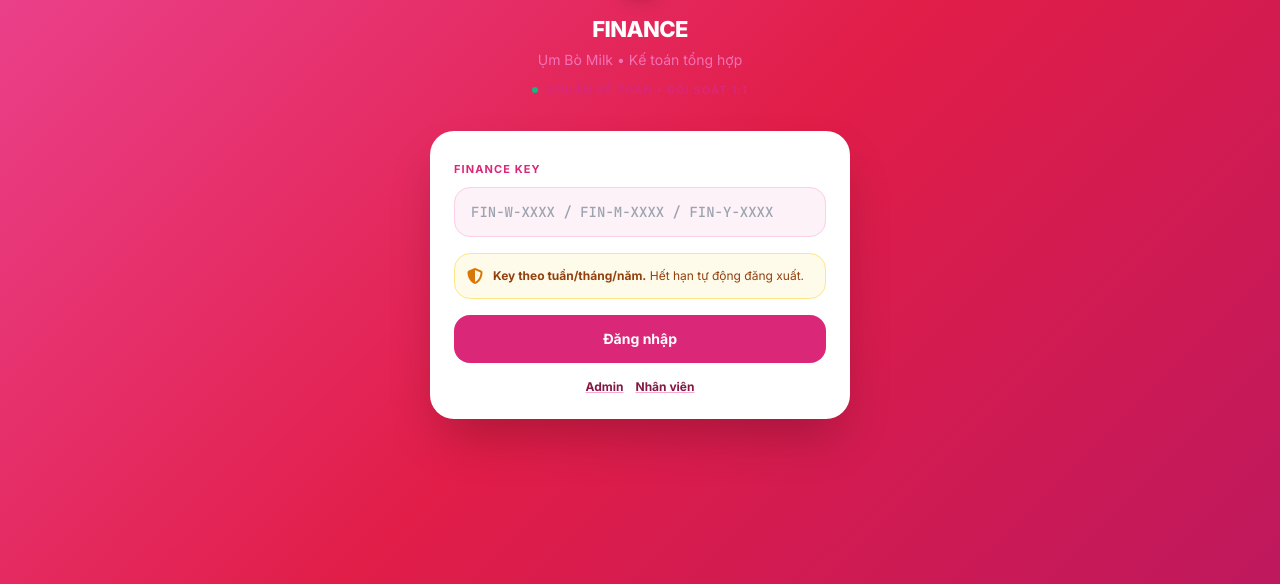
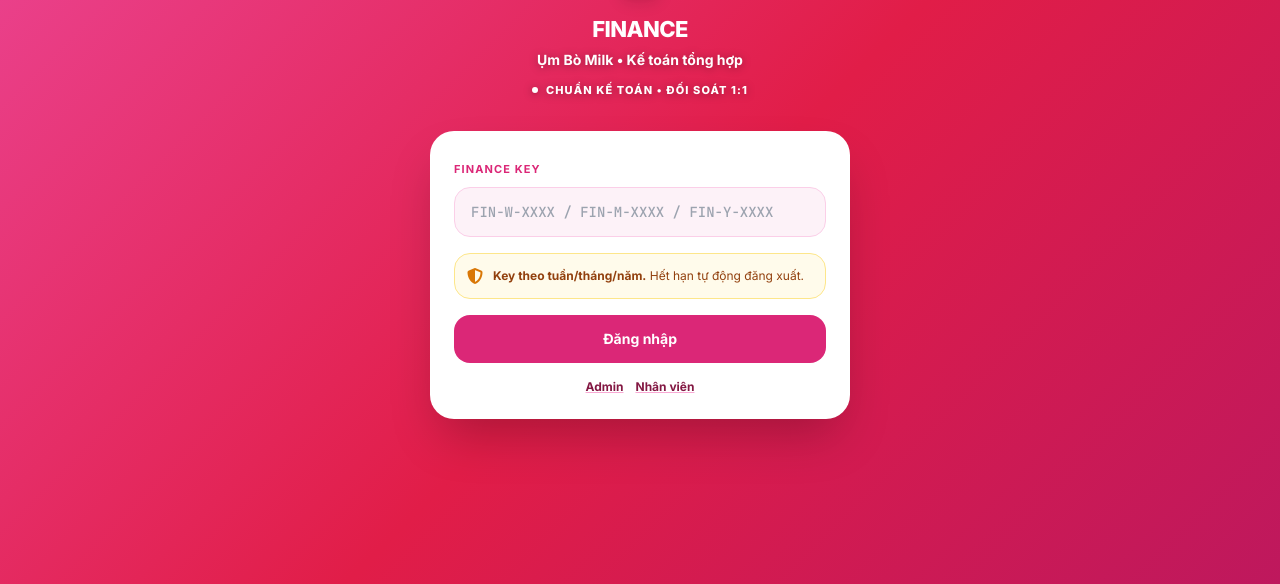
Before and after one commit to Thien-VNPT-CGO/UmBoMilk-Tuyen-Dung-Dao-Tao-AI, a website: page public/finance.html in a window 1280 px wide. Shown: the part 216-800 px from the top of the page. Drawn offline with nearby package versions, Linux system fonts and the light colour scheme; no server answers.

Commit message:
ui: chữ 'Ụm Bò Milk • Kế toán tổng hợp' và 'Chuẩn kế toán • Đối soát 1:1' nổi trắng (public/finance.html:32)
- Đổi text-pink-400/600 -> text-white font-bold/extrabold + drop-shadow[0_1px_4px_rgba(0,0,0,.35)] + dot trắng có shadow

```diff
--- a/public/finance.html
+++ b/public/finance.html
@@ -29,8 +29,8 @@
     <div class="text-center mb-8">
       <div class="w-12 h-12 rounded-2xl bg-white flex items-center justify-center mx-auto shadow-lg"><img src="/images/logo.png" class="w-8 h-8 object-contain"></div>
       <div class="text-white font-extrabold text-[22px] mt-4 tracking-tight">FINANCE</div>
-      <div class="text-pink-400 text-sm mt-1">Ụm Bò Milk • Kế toán tổng hợp</div>
-      <div class="inline-flex items-center gap-2 mt-3 text-[11px] font-bold tracking-widest text-pink-600 uppercase"><span class="w-1.5 h-1.5 bg-emerald-500 rounded-full"></span> Chuẩn kế toán • Đối soát 1:1</div>
+      <div class="text-white text-sm mt-1 font-bold drop-shadow-[0_1px_4px_rgba(0,0,0,.35)]">Ụm Bò Milk • Kế toán tổng hợp</div>
+      <div class="inline-flex items-center gap-2 mt-3 text-[11px] font-extrabold tracking-widest text-white uppercase drop-shadow-[0_1px_4px_rgba(0,0,0,.35)]"><span class="w-1.5 h-1.5 bg-white rounded-full shadow"></span> Chuẩn kế toán • Đối soát 1:1</div>
     </div>
     <div class="bg-white rounded-[24px] p-6 shadow-2xl">
       <form id="loginForm" class="space-y-4">
```
